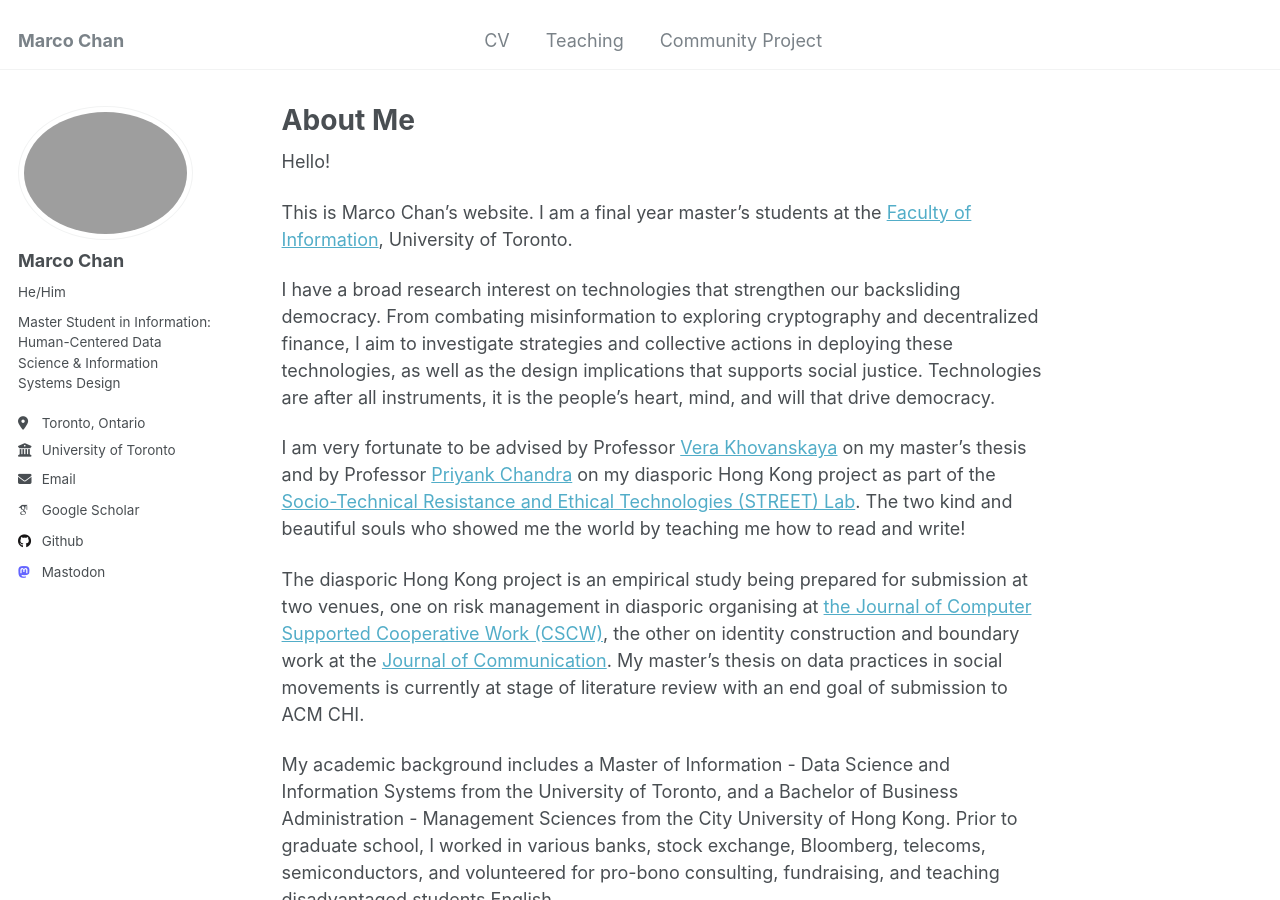
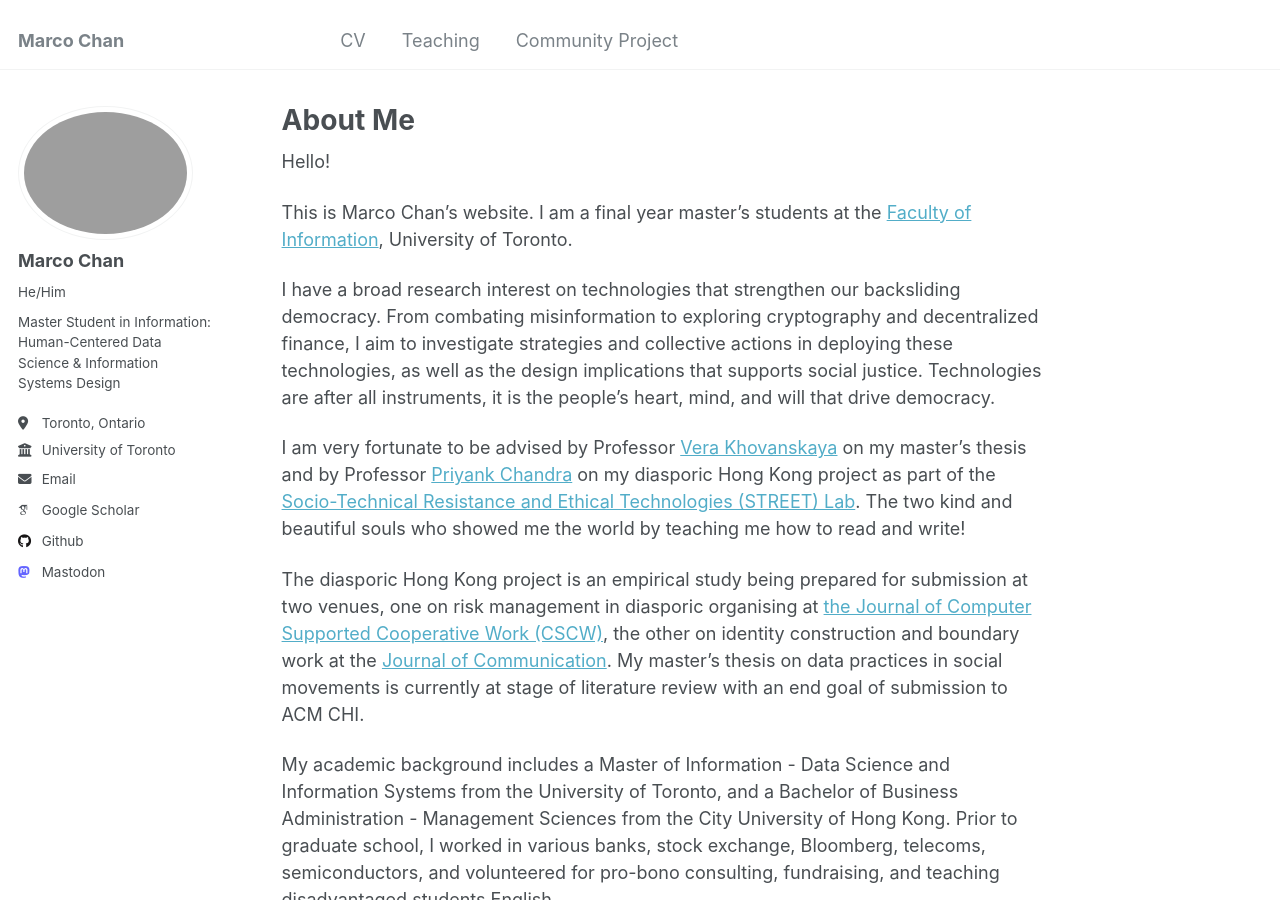
Before and after one commit to Marco-ProspectivePhD/home, a Jekyll site: the page built from _pages/about.md, in a window 1280 px wide and 900 px high. Built offline with Jekyll 4.4.1, drawn with Linux system fonts in a browser that asks for light colours; some web fonts are replaced.

```diff
--- a/_data/navigation.yml
+++ b/_data/navigation.yml
@@ -5,10 +5,6 @@
 # prevent it from being included in the site.
 
 main:
-  - </br>
-  - </br>
-  - </br>
-  - </br>
   - </br>
   - </br>
   - </br>
```
